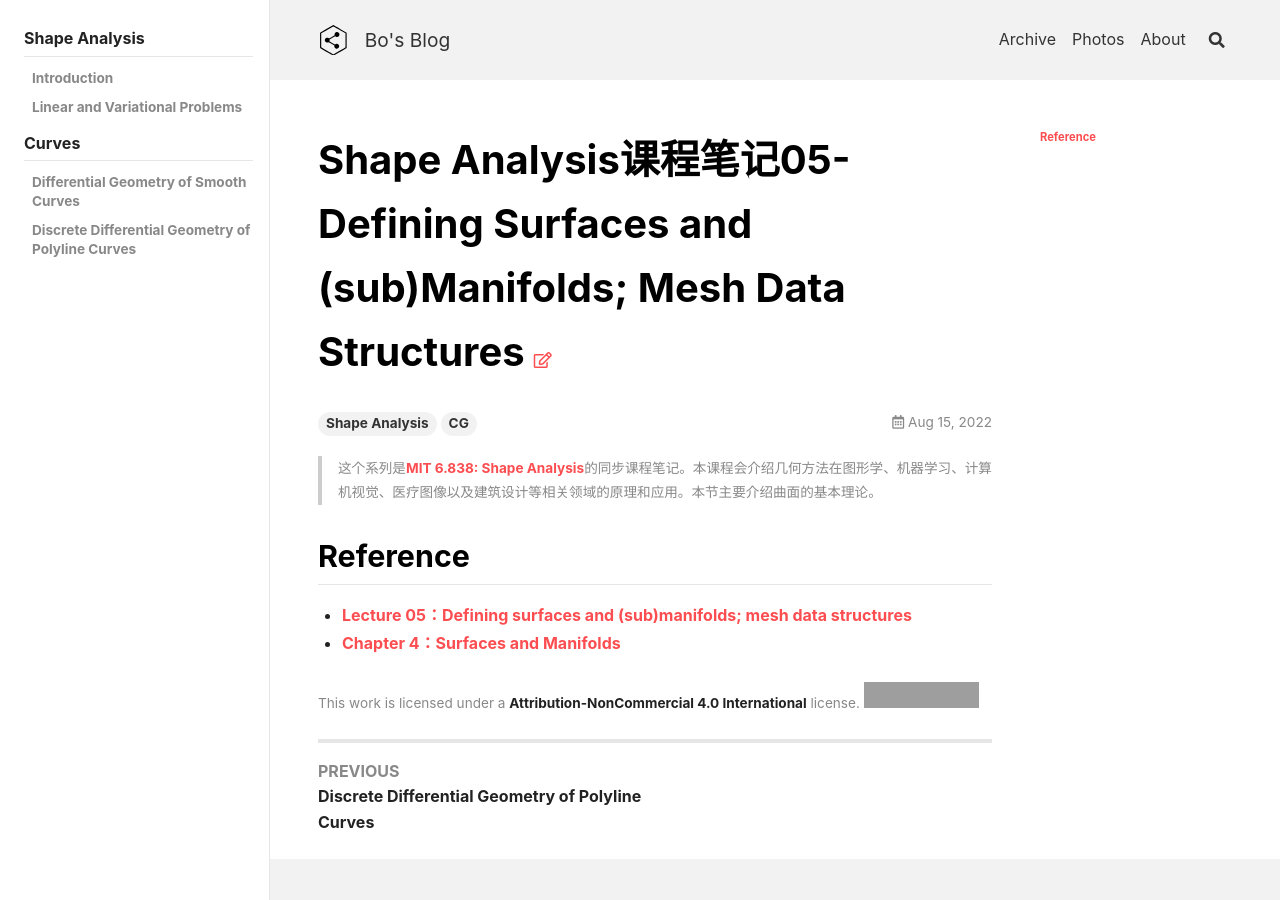
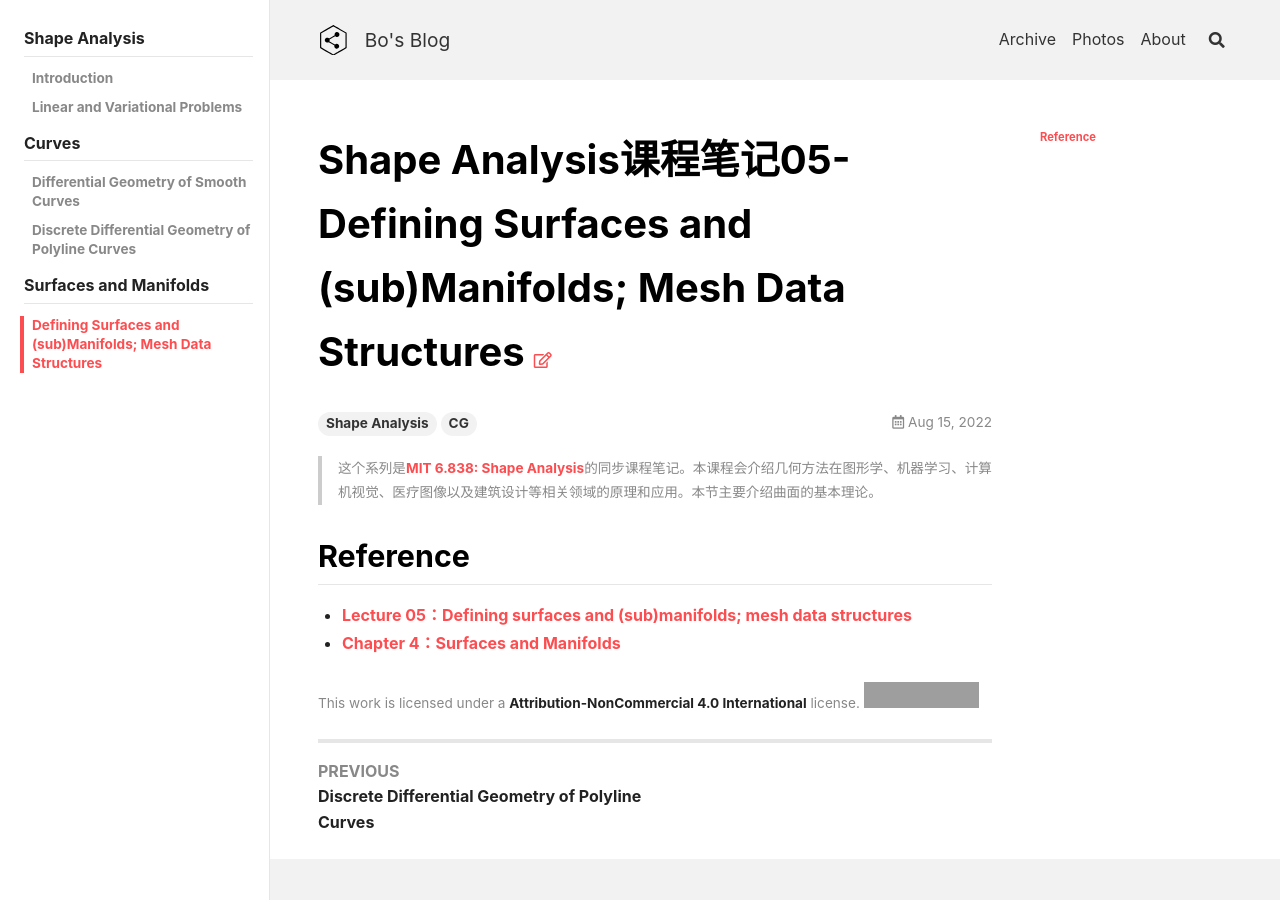
Before and after one commit to peng00bo00/peng00bo00_previous_blog, a Jekyll site: the page built from _posts/2022-08-15-SA-NOTES-05.md, in a window 1280 px wide. Built offline with Jekyll 4.4.1, drawn with Linux system fonts in a browser that asks for light colours; nearby versions of some CDN libraries; grey boxes are pictures that could not be loaded.

Commit message:
Update navigation.yml

```diff
--- a/_data/navigation.yml
+++ b/_data/navigation.yml
@@ -418,3 +418,7 @@ SA:
         url: /2022/08/07/SA-NOTES-03.html
       - title: Discrete Differential Geometry of Polyline Curves
         url: /2022/08/09/SA-NOTES-04.html
+  - title: Surfaces and Manifolds
+    children:
+      - title: Defining Surfaces and (sub)Manifolds; Mesh Data Structures
+        url: /2022/08/15/SA-NOTES-05.html
```
